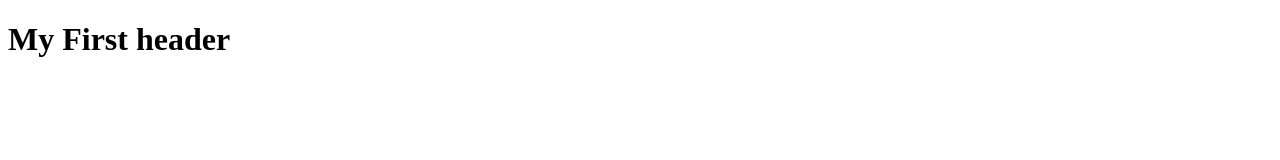
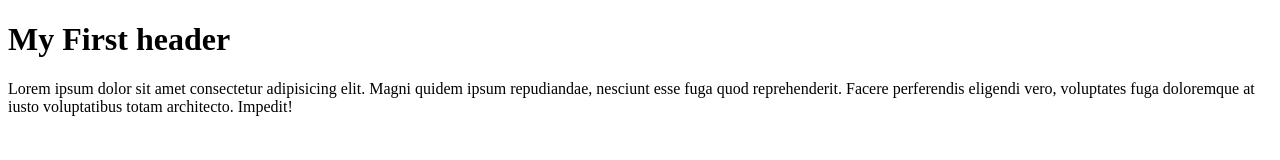
Before and after one commit to RichMills1/git-github, a plain HTML site: page index.html in a window 1280 px wide. Drawn offline with Linux system fonts and the light colour scheme.

Commit message:
modified index.html

```diff
--- a/index.html
+++ b/index.html
@@ -8,5 +8,6 @@
 </head>
 <body>
         <h1>My First header</h1>
+        <p>Lorem ipsum dolor sit amet consectetur adipisicing elit. Magni quidem ipsum repudiandae, nesciunt esse fuga quod reprehenderit. Facere perferendis eligendi vero, voluptates fuga doloremque at iusto voluptatibus totam architecto. Impedit!</p>
 </body>
 </html>
```
